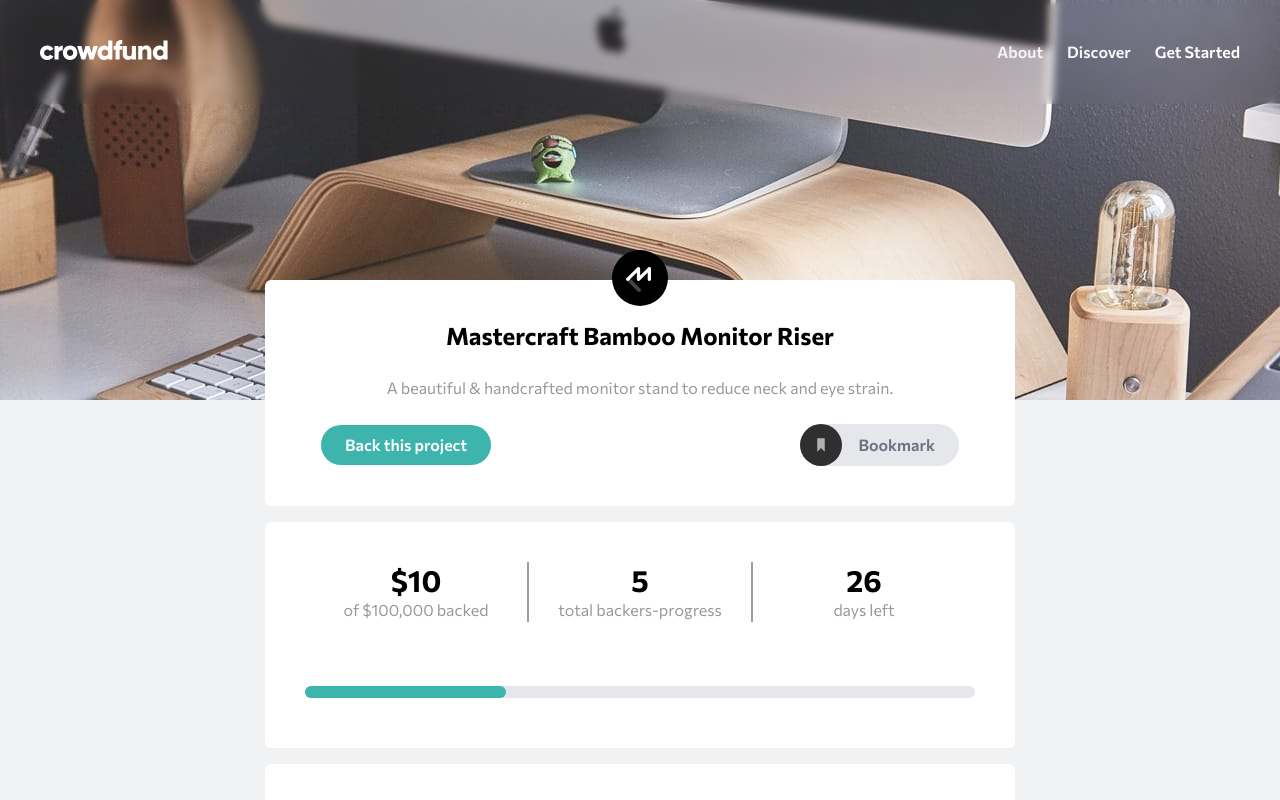
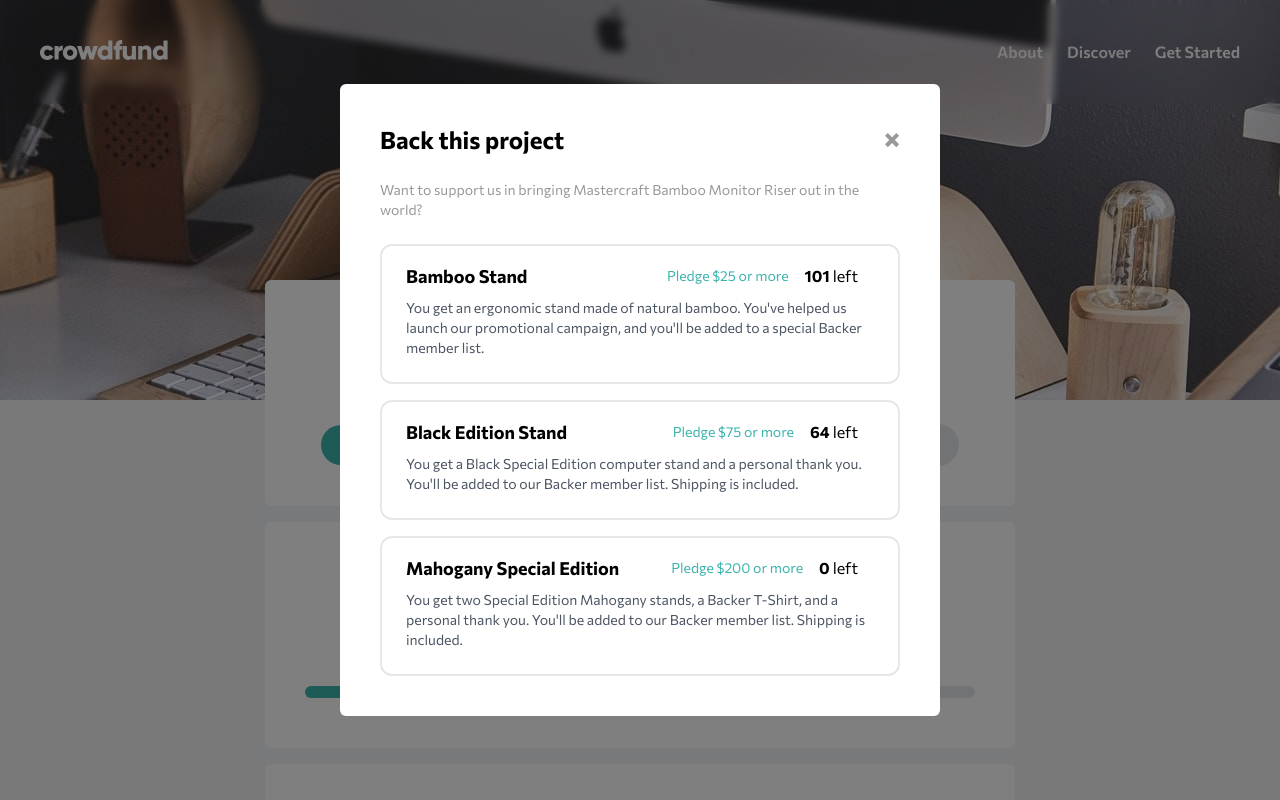
Before and after one commit to svetstoykov/react-practice, a React (Vite) app in the folder frontendmentor-crowdfunding-product-page/: page / in a window 1280 px wide. Both pictures are taken after a click on the button "Back this project". Shown: the top 800 px of the page. Built offline with nearby package versions, Linux system fonts and the light colour scheme.

Commit message:
Completed modals for pledges

```diff
--- a/frontendmentor-crowdfunding-product-page/src/App.tsx
+++ b/frontendmentor-crowdfunding-product-page/src/App.tsx
@@ -33,7 +33,7 @@ function App() {
       <main className="grid gap-4 grid-cols-1 md:grid-rows-8 w-[65%] max-w-[750px] md:min-w-[640px] min-w-[450px] mx-auto md:mt-44 mt-28 mb-20">
         <Title isMobile={isMobile} />
         <ProgressTracker endDate={Date.now() + 2300000000} />
-        <About />
+        <About isMobile={isMobile} />
       </main>
     </div>
   );
--- a/frontendmentor-crowdfunding-product-page/src/components/About.tsx
+++ b/frontendmentor-crowdfunding-product-page/src/components/About.tsx
@@ -1,9 +1,13 @@
 import Reward from "./Reward";
 import rewardTiers, { IRewardTier } from "../data/rewards";
 import { useState } from "react";
-import PledgeModal from "./PledgeModal";
+import SinglePledgeModal from "./Pledge/SinglePledgeModal";
 
-const About = () => {
+interface IAboutProps {
+  isMobile: boolean;
+}
+
+const About: React.FC<IAboutProps> = ({ isMobile }) => {
   const [isModalOpen, setIsModalOpen] = useState(false);
   const [selectedReward, setSelectedReward] = useState<IRewardTier | null>(
     null
@@ -20,7 +24,7 @@ const About = () => {
   };
 
   return (
-    <section className="row-span-6 p-8 bg-white rounded-md md:row-span-5">
+    <section className="relative z-10 row-span-6 p-8 bg-white rounded-md md:row-span-5">
       <h1 className="text-2xl font-semibold">About this project</h1>
       <p className="mt-4 text-secondary-text">
         The Mastercraft Bamboo Monitor Riser is a sturdy and stylish platform
@@ -43,7 +47,12 @@ const About = () => {
           />
         ))}
         {isModalOpen && selectedReward && (
-          <PledgeModal reward={selectedReward} onClose={() => closeModal()} />
+          <SinglePledgeModal
+            reward={selectedReward}
+            onClose={() => closeModal()}
+            onClickContinue={() => console.log("Continue")}
+            isMobile={isMobile}
+          />
         )}
       </div>
     </section>
--- a/frontendmentor-crowdfunding-product-page/src/components/Header.tsx
+++ b/frontendmentor-crowdfunding-product-page/src/components/Header.tsx
@@ -62,7 +62,7 @@ const Header: React.FC<IHeaderProps> = ({ currentHero, logo, isMobile }) => {
             className="fixed inset-0 z-20 bg-black opacity-50"
             onClick={toggleDropdown}
           ></div>
-          <div className="absolute z-30 bg-white border rounded shadow-lg w-[200px] top-20 right-12">
+          <div className="absolute bg-white border rounded shadow-lg w-[200px] top-20 right-12">
             <ul className="h-[100px] flex flex-col justify-between items-center text-center">
               <li className="flex items-center justify-center flex-1 w-full border-b">
                 <a href="#">About</a>
--- /dev/null
+++ b/frontendmentor-crowdfunding-product-page/src/components/Pledge/MultiPledgeModal.tsx
@@ -0,0 +1,43 @@
+import { useState } from "react";
+import rewardTiers from "../../data/rewards";
+import closeModal from "../../assets/images/icon-close-modal.svg";
+import SelectablePledge from "../SelectablePledge";
+
+interface IMultiPledgeModalProps {
+  onClose: () => void;
+}
+
+const MultiPledgeModal: React.FC<IMultiPledgeModalProps> = ({ onClose }) => {
+  const [pledgeSelected, setPledgeSelected] = useState<number | null>(null);
+
+  return (
+    <div className="fixed inset-0 z-20 flex items-center justify-center bg-black bg-opacity-50">
+      <div className="text-left p-10 bg-white rounded-md md:w-[600px] w-[400px]">
+        <header className="flex items-center justify-between">
+          <h1 className="text-2xl font-bold">Back this project</h1>
+          <img
+            onClick={onClose}
+            className="cursor-pointer"
+            src={closeModal}
+            alt="close modal"
+          />
+        </header>
+        <p className="my-6 text-sm text-secondary-text">
+          Want to support us in bringing Mastercraft Bamboo Monitor Riser out in
+          the world?
+        </p>
+        <ul className="grid grid-cols-1 gap-4">
+          {rewardTiers.map((reward) => (
+            <SelectablePledge
+              reward={reward}
+              pledgeSelected={pledgeSelected}
+              onClickPledge={() => setPledgeSelected(reward.id)}
+            />
+          ))}
+        </ul>
+      </div>
+    </div>
+  );
+};
+
+export default MultiPledgeModal;
--- /dev/null
+++ b/frontendmentor-crowdfunding-product-page/src/components/Pledge/PledgeInput.tsx
@@ -0,0 +1,44 @@
+import { useState } from "react";
+import check from "../../assets/images/icon-check.svg";
+
+interface IPledgeInputProps {
+  onClickContinue: () => void;
+  defaultPledgeAmount: number;
+  isMobile: boolean;
+}
+
+const PledgeInput: React.FC<IPledgeInputProps> = ({
+  defaultPledgeAmount,
+  onClickContinue,
+  isMobile,
+}) => {
+  const [pledgeAmount, setPledgeAmount] = useState<number | null>(null);
+
+  return (
+    <>
+      <span className="md:flex-1 text-secondary-text">Enter your pledge</span>
+      <div className="flex flex-1 w-1/5 px-2 py-2 ml-2 border-2 md:flex-none rounded-3xl">
+        <span className="ml-2">$</span>
+        <input
+          className="w-full px-2"
+          onChange={(e) => setPledgeAmount(+e.target.value)}
+          value={pledgeAmount || 0}
+          type="text"
+          placeholder={`${defaultPledgeAmount}`}
+        />
+      </div>
+      {!isMobile ? (
+        <button
+          className="w-1/5 px-4 py-2.5 ml-2 primary-active-button"
+          onClick={onClickContinue}
+        >
+          Continue
+        </button>
+      ) : (
+        <img className="ml-2 h-11" src={check} alt="continue" />
+      )}
+    </>
+  );
+};
+
+export default PledgeInput;
--- /dev/null
+++ b/frontendmentor-crowdfunding-product-page/src/components/Pledge/SinglePledgeModal.tsx
@@ -0,0 +1,44 @@
+import { IRewardTier } from "../../data/rewards";
+import PledgeInput from "./PledgeInput";
+import closeModal from "../../assets/images/icon-close-modal.svg";
+
+interface ISinglePledgeModal {
+  reward: IRewardTier;
+  onClose: () => void;
+  onClickContinue: () => void;
+  isMobile: boolean;
+}
+
+const SinglePledgeModal: React.FC<ISinglePledgeModal> = ({
+  isMobile,
+  reward,
+  onClose,
+  onClickContinue,
+}) => {
+  return (
+    <div className="fixed inset-0 flex items-center justify-center bg-black bg-opacity-50">
+      <div className="p-8 bg-white rounded-lg md:w-[600px] w-[400px]">
+          <header className="flex items-center">
+            <h2 className="flex-1 text-xl font-bold">{reward.title}</h2>
+            <span className="font-semibold text-aqua">
+              Pledge ${reward.pledgeAmount} or more
+            </span>
+            <span className="pl-4">
+              <span className="font-bold">{reward.itemsLeft}</span> left
+            </span>
+          </header>
+          <p className="mt-4 text-secondary-text">{reward.description}</p>
+          <footer className="flex items-center pt-4 mt-4 border-t-2">
+            <PledgeInput
+              defaultPledgeAmount={reward.pledgeAmount}
+              onClickContinue={onClickContinue}
+              isMobile={isMobile}
+            />
+            <img className="p-3.5 ml-2 bg-gray-200 rounded-full" src={closeModal} onClick={onClose} alt="close modal" />
+          </footer>
+      </div>
+    </div>
+  );
+};
+
+export default SinglePledgeModal;
--- /dev/null
+++ b/frontendmentor-crowdfunding-product-page/src/components/SelectablePledge.tsx
@@ -0,0 +1,68 @@
+import React from "react";
+import { IRewardTier } from "../data/rewards";
+import PledgeInput from "./Pledge/PledgeInput";
+
+interface ISelectablePledgeProps {
+  reward: IRewardTier;
+  pledgeSelected: number | null;
+  onClickPledge: () => void;
+}
+
+const SelectablePledge: React.FC<ISelectablePledgeProps> = ({
+  reward,
+  pledgeSelected,
+  onClickPledge,
+}) => {
+  return (
+    <li
+      key={reward.id}
+      onClick={onClickPledge}
+      className={`relative border-2 border-${
+        pledgeSelected == reward.id ? "aqua" : "gray-300"
+      } cursor-pointer rounded-xl hover:border-${
+        pledgeSelected == reward.id ? "aqua" : "gray-200"
+      }`}
+    >
+      <div className="p-4">
+        <div className="flex items-center px-2">
+          <h2 className="mr-auto text-lg font-bold">{reward.title}</h2>
+          <span className="text-sm text-aqua">
+            Pledge ${reward.pledgeAmount} or more
+          </span>
+          <span className="mx-4">
+            <span className="font-bold">{reward.itemsLeft}</span> left
+          </span>
+        </div>
+
+        <div className="p-2 text-sm text-gray-600">
+          <p>{reward.description}</p>
+        </div>
+      </div>
+
+      {/* Expandable section with pseudo-element for border */}
+      <div
+        className={`relative transform transition-all overflow-hidden ${
+          pledgeSelected === reward.id ? "h-16" : "h-0"
+        }`}
+      >
+        <div
+          className={`absolute inset-x-0 top-0 transform transition-all duration-300 ease-in-out`}
+        >
+          {/* Border top */}
+          <div className="absolute inset-x-0 top-0 h-px bg-gray-200" />
+
+          {/* Content */}
+          <div className="flex items-center px-4 py-3">
+            <PledgeInput
+              defaultPledgeAmount={reward.pledgeAmount}
+              onClickContinue={() => console.log("hi")}
+              isMobile={true}
+            />
+          </div>
+        </div>
+      </div>
+    </li>
+  );
+};
+
+export default SelectablePledge;
--- a/frontendmentor-crowdfunding-product-page/src/components/Title.tsx
+++ b/frontendmentor-crowdfunding-product-page/src/components/Title.tsx
@@ -2,16 +2,17 @@ import { useState } from "react";
 import bookmarkIcon from "../assets/images/icon-bookmark.svg";
 import logoMastercraft from "../assets/images/logo-mastercraft.svg";
 import checkIcon from "../assets/images/icon-check.svg";
-
+import MultiPledgeModal from "./Pledge/MultiPledgeModal";
 interface ITitleProps {
   isMobile: boolean;
 }
 
 const Title: React.FC<ITitleProps> = ({ isMobile }) => {
   const [isBookmarked, setIsBookmarked] = useState(false);
+  const [isModalOpen, setIsModalOpen] = useState(false);
 
   return (
-    <section className="relative z-10 text-center bg-white rounded-md">
+    <section className="relative text-center bg-white rounded-md z-15">
       <img
         src={logoMastercraft}
         className="absolute transform -translate-x-1/2 -translate-y-1/2 -top-0.5 left-1/2"
@@ -23,7 +24,10 @@ const Title: React.FC<ITitleProps> = ({ isMobile }) => {
           A beautiful & handcrafted monitor stand to reduce neck and eye strain.
         </h2>
         <div className="flex items-center justify-between w-full gap-4 px-2 md:px-4">
-          <button className="px-6 py-2 primary-active-button">
+          <button
+            onClick={() => setIsModalOpen(true)}
+            className="px-6 py-2 primary-active-button"
+          >
             Back this project
           </button>
           <div
@@ -46,6 +50,10 @@ const Title: React.FC<ITitleProps> = ({ isMobile }) => {
             </button>
           </div>
         </div>
+
+        {isModalOpen && (
+          <MultiPledgeModal onClose={() => setIsModalOpen(false)} />
+        )}
       </div>
     </section>
   );
```
Also changed, not shown: frontendmentor-crowdfunding-product-page/src/components/PledgeModal.tsx (deleted, +0 -51 lines).
